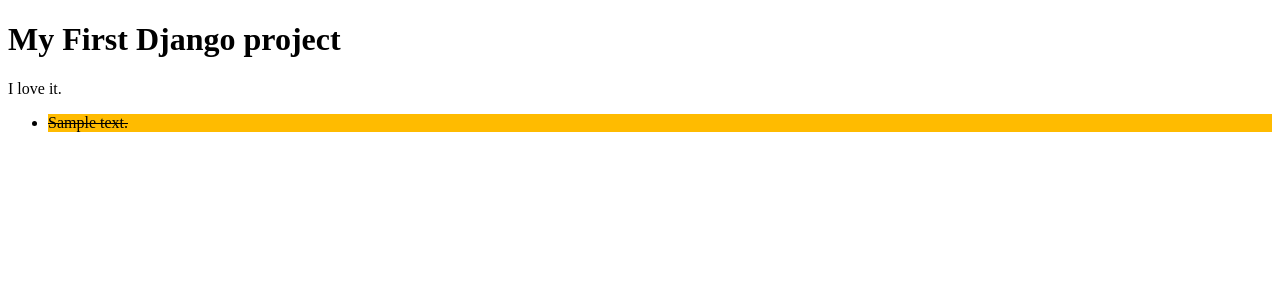
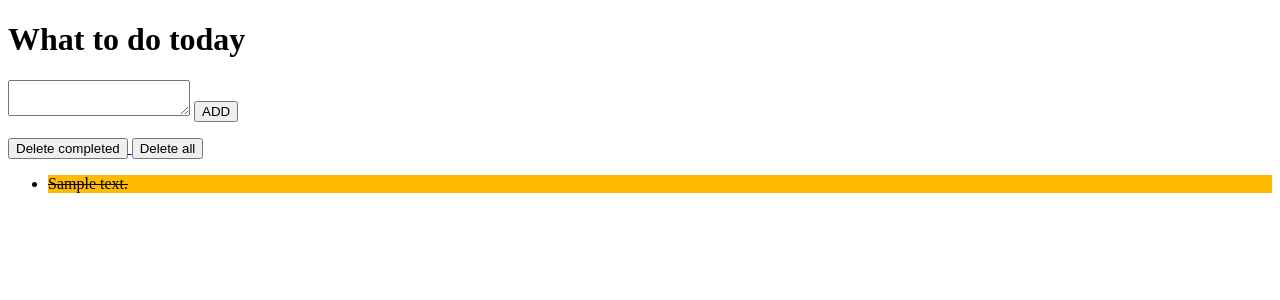
Before and after one commit to Sanna2017/todoapp, a Django app: template todolist/templates/todolist/index.html in a window 1280 px wide. Shown: the top 300 px of the page. Run offline with Django 3.2, Linux system fonts and the light colour scheme; the template is opened without the code that fills it: values that come from a table or form of the project are taken from there, others are empty; tables that the repository leaves empty hold one stand-in row (values such as "Sample post"); form fields are guessed from the names that the template uses.

Commit message:
added functions to buttons

```diff
--- a/todolist/static/todolist/styles.css
+++ b/todolist/static/todolist/styles.css
@@ -2,3 +2,7 @@
 	text-decoration: line-through;
 	background:rgb(255, 187, 0);
 }
+
+body{
+	background:white;
+}
--- a/todolist/templates/todolist/index.html
+++ b/todolist/templates/todolist/index.html
@@ -1,19 +1,35 @@
 {% load static %}
 <!DOCTYPE html>
 <html>
-<head>
-<title>SANELA</title>
-<link rel="stylesheet" href="{% static 'todolist/styles.css' %}"/>
+<head><title>SANELA</title>
+<link rel="stylesheet" href="{% static 'todolist/static/styles.css' %}"/>
 </head>
+
 <body>
-<h1>My First Django project</h1>
-<p>I love it.</p>
+<h1>What to do today</h1>
+
+<!--     <input type="text" placeholder="Enter todoList">   -->
+<form action="{% url 'add' %}" method="POST" role="form">
+{% csrf_token %}
+{{ form.text}}
+<button type="submit" >ADD</button>
+</form>
+
+<p></p>
+<a href="{% url 'deletecompleted' %}">
+<button type="button">Delete completed</button>
+</a>
+
+<a href="{% url 'deleteall' %}">
+    <button type="button">Delete all</button>
+</a>
+
 <ul>
     {% for todolist in todo_items %}
         {%if todolist.completed %} <!-- see VIEWS -->
         <li class="todo-completed">{{todolist.text}}</li>
         {% else %}
-        <a href="#"><li>{{todolist.text}}</li></a>
+        <a href="{% url 'completed' todolist.id %}"><li>{{todolist.text}}</li></a>
         {% endif %}
         {% endfor %}
         <!--
@@ -21,11 +37,6 @@
         <li class>Buy a new journal</li>
         <li class>Book a dentist appointment.</li>
         -->
-        <!--
-        .todo-completed {
-            text-decoration: line-through;
-            background: rgba(149, 165, 166, .3);
-        -->
 </ul>
 </body>
 </html>
--- a/todolist/urls.py
+++ b/todolist/urls.py
@@ -2,5 +2,9 @@
 from . import views
 
 urlpatterns = [
-    path('', views.index, name = 'index')
+    path('', views.index, name = 'index'),
+    path('add', views.addTodoItem, name='add'),
+    path('deletecompleted', views.deleteCompleted, name='deletecompleted'),
+    path('deleteall', views.deleteAll, name='deleteall'),
+    path('completed/<todo_id>', views.completedTodo, name='completed')
 ]
```
Also changed, not shown: todolist/views.py (+33 -1 lines), db.sqlite3.
